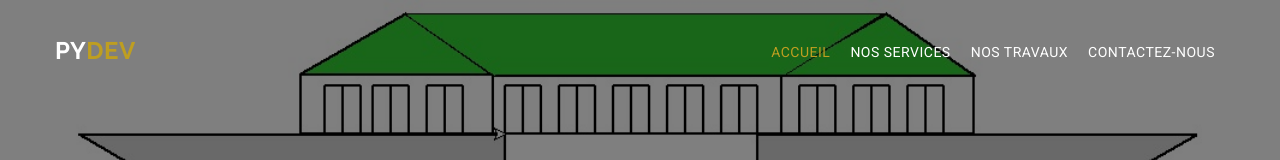
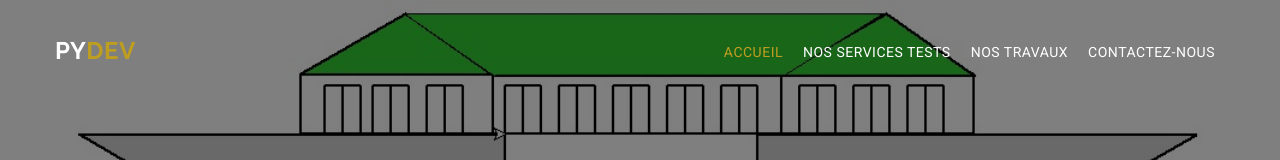
Before and after one commit to baay-soose/baay-soose.github.io, a plain HTML site: page index.html in a window 1280 px wide. Shown: the top 160 px of the page. Drawn offline with Linux system fonts and the light colour scheme.

Commit message:
Ajoutez le mot tests dans service

```diff
--- a/index.html
+++ b/index.html
@@ -37,7 +37,7 @@
               <div class="collapse navbar-collapse" id="myNavbar">
                 <ul class="nav navbar-nav navbar-right">
                   <li class="active"><a href="#main-header">Accueil</a></li>
-                  <li class=""><a href="#feature">Nos Services</a></li>
+                  <li class=""><a href="#feature">Nos Services tests</a></li>
                   <li class=""><a href="#portfolio">Nos travaux</a></li>
                   <li class=""><a href="#contact">Contactez-nous</a></li>
                 </ul>
```
